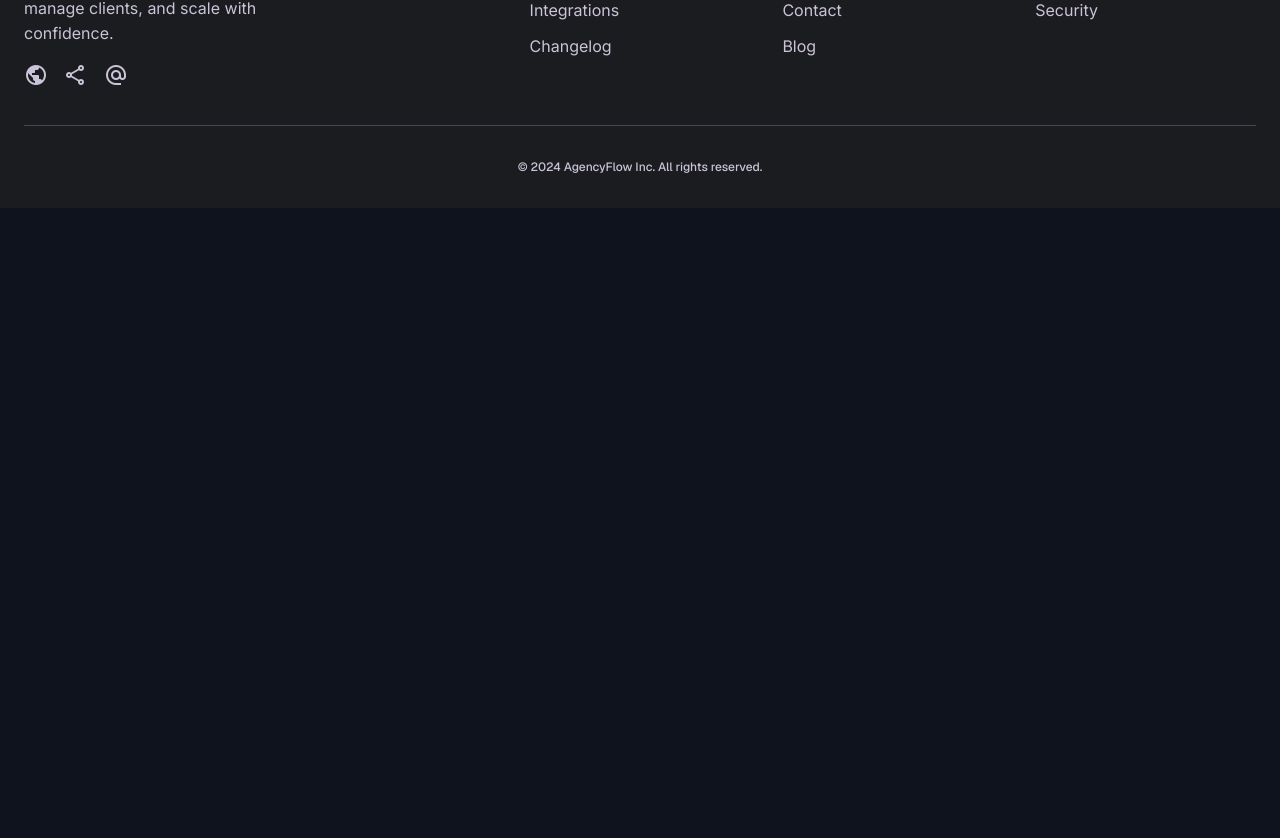
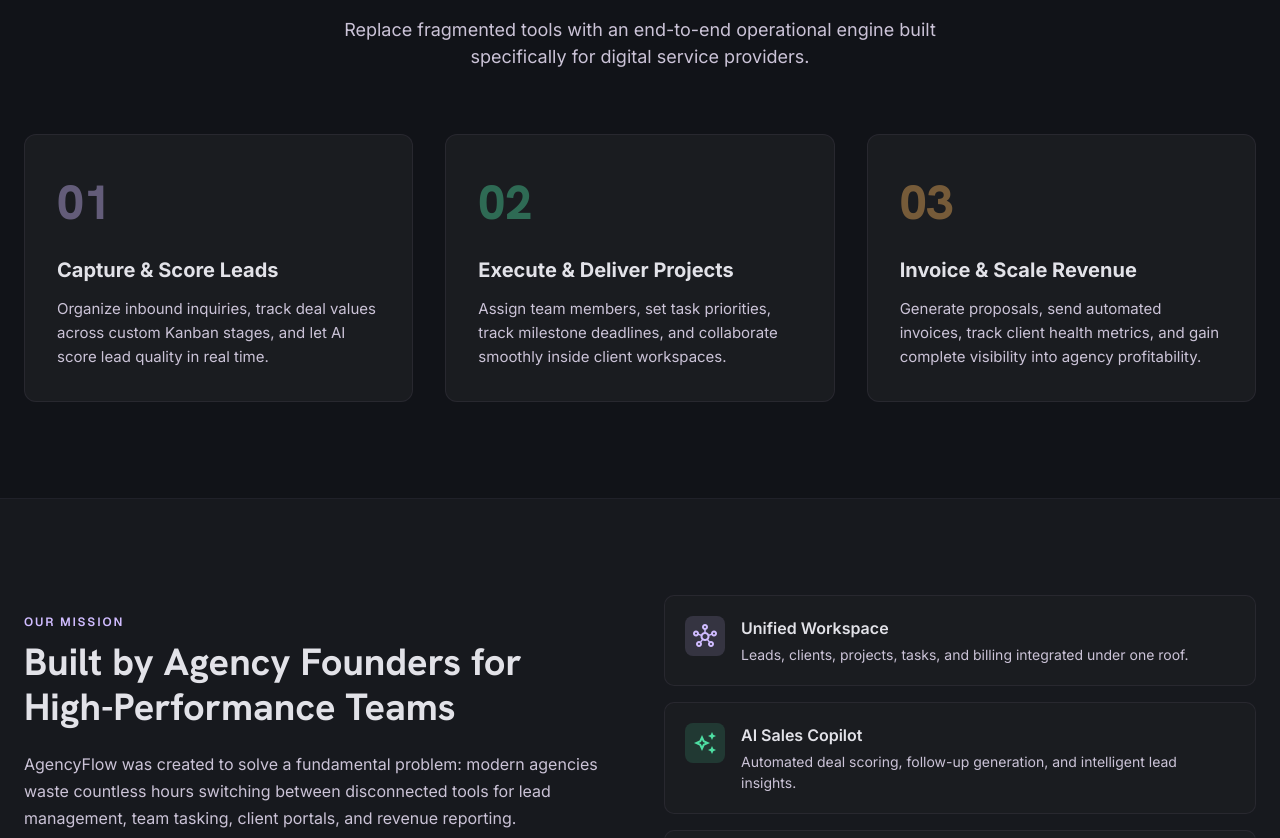
Before and after one commit to azwar7/agencyflow, a Next.js app in the folder agencyflow/: page / in a window 1280 px wide. Shown: the part 1910-2748 px from the top of the page. Before the commit the page ends 2118 px from the top, so only its background shows below. Built offline with nearby package versions, Linux system fonts and the light colour scheme.

Commit message:
Remove Pricing navigation, add working Features, How It Works, and About smooth scroll anchors with offset, and preserve 3-column centered navbar

```diff
--- a/agencyflow/src/app/globals.css
+++ b/agencyflow/src/app/globals.css
@@ -41,6 +41,10 @@
   --radius-lg: 1rem;
   --radius-xl: 1.5rem;
   --radius-full: 9999px;
+}
+
+html {
+  scroll-behavior: smooth;
 }
 
 * {
--- a/agencyflow/src/app/page.tsx
+++ b/agencyflow/src/app/page.tsx
@@ -88,9 +88,6 @@
               </a>
               <a href="#how-it-works" style={{ color: '#cbc3d7', textDecoration: 'none', fontSize: '14px', fontWeight: 500, fontFamily: "'Geist', sans-serif", transition: 'color 0.2s' }}>
                 How It Works
-              </a>
-              <a href="#pricing" style={{ color: '#cbc3d7', textDecoration: 'none', fontSize: '14px', fontWeight: 500, fontFamily: "'Geist', sans-serif", transition: 'color 0.2s' }}>
-                Pricing
               </a>
               <a href="#about" style={{ color: '#cbc3d7', textDecoration: 'none', fontSize: '14px', fontWeight: 500, fontFamily: "'Geist', sans-serif", transition: 'color 0.2s' }}>
                 About
@@ -226,9 +223,6 @@
             </a>
             <a href="#how-it-works" onClick={() => setMobileMenuOpen(false)} style={{ color: '#e2e2e8', textDecoration: 'none', fontSize: '15px', fontWeight: 500 }}>
               How It Works
-            </a>
-            <a href="#pricing" onClick={() => setMobileMenuOpen(false)} style={{ color: '#e2e2e8', textDecoration: 'none', fontSize: '15px', fontWeight: 500 }}>
-              Pricing
             </a>
             <a href="#about" onClick={() => setMobileMenuOpen(false)} style={{ color: '#e2e2e8', textDecoration: 'none', fontSize: '15px', fontWeight: 500 }}>
               About
@@ -536,10 +530,11 @@
           </div>
         </section>
 
-        {/* 3. Marquee Ticker Section */}
+        {/* 3. Features Section */}
         <section
           id="features"
           style={{
+            scrollMarginTop: '100px',
             borderTop: '1px solid rgba(73, 68, 84, 0.2)',
             borderBottom: '1px solid rgba(73, 68, 84, 0.2)',
             background: '#1a1c20',
@@ -642,6 +637,158 @@
             <div style={{ position: 'absolute', top: 0, bottom: 0, right: 0, width: '128px', background: 'linear-gradient(to left, #1a1c20, transparent)', pointerEvents: 'none', zIndex: 10 }} />
           </div>
         </section>
+
+        {/* 4. How It Works Section */}
+        <section
+          id="how-it-works"
+          style={{
+            scrollMarginTop: '100px',
+            padding: '96px 24px',
+            maxWidth: '1280px',
+            margin: '0 auto',
+            width: '100%',
+            boxSizing: 'border-box',
+          }}
+        >
+          <div style={{ textAlign: 'center', marginBottom: '64px' }}>
+            <span style={{ fontSize: '12px', fontFamily: "'Geist', sans-serif", fontWeight: 600, color: '#4edea3', textTransform: 'uppercase', letterSpacing: '0.15em' }}>
+              SIMPLE 3-STEP WORKFLOW
+            </span>
+            <h2 style={{ fontFamily: "'Hanken Grotesk', sans-serif", fontSize: '40px', fontWeight: 700, color: '#e2e2e8', marginTop: '8px' }}>
+              How AgencyFlow Transforms Your Agency
+            </h2>
+            <p style={{ color: '#cbc3d7', fontSize: '18px', maxWidth: '600px', margin: '16px auto 0 auto' }}>
+              Replace fragmented tools with an end-to-end operational engine built specifically for digital service providers.
+            </p>
+          </div>
+
+          <div style={{ display: 'grid', gridTemplateColumns: 'repeat(auto-fit, minmax(300px, 1fr))', gap: '32px' }}>
+            {/* Step 1 */}
+            <div
+              style={{
+                background: '#1a1c20',
+                border: '1px solid rgba(73, 68, 84, 0.3)',
+                borderRadius: '12px',
+                padding: '32px',
+                position: 'relative',
+              }}
+            >
+              <div style={{ fontSize: '48px', fontFamily: "'Hanken Grotesk', sans-serif", fontWeight: 800, color: '#d0bcff', opacity: 0.4, marginBottom: '16px' }}>
+                01
+              </div>
+              <h3 style={{ fontSize: '20px', fontWeight: 700, color: '#e2e2e8', marginBottom: '12px' }}>
+                Capture & Score Leads
+              </h3>
+              <p style={{ color: '#cbc3d7', fontSize: '15px', lineHeight: '1.6' }}>
+                Organize inbound inquiries, track deal values across custom Kanban stages, and let AI score lead quality in real time.
+              </p>
+            </div>
+
+            {/* Step 2 */}
+            <div
+              style={{
+                background: '#1a1c20',
+                border: '1px solid rgba(73, 68, 84, 0.3)',
+                borderRadius: '12px',
+                padding: '32px',
+                position: 'relative',
+              }}
+            >
+              <div style={{ fontSize: '48px', fontFamily: "'Hanken Grotesk', sans-serif", fontWeight: 800, color: '#4edea3', opacity: 0.4, marginBottom: '16px' }}>
+                02
+              </div>
+              <h3 style={{ fontSize: '20px', fontWeight: 700, color: '#e2e2e8', marginBottom: '12px' }}>
+                Execute & Deliver Projects
+              </h3>
+              <p style={{ color: '#cbc3d7', fontSize: '15px', lineHeight: '1.6' }}>
+                Assign team members, set task priorities, track milestone deadlines, and collaborate smoothly inside client workspaces.
+              </p>
+            </div>
+
+            {/* Step 3 */}
+            <div
+              style={{
+                background: '#1a1c20',
+                border: '1px solid rgba(73, 68, 84, 0.3)',
+                borderRadius: '12px',
+                padding: '32px',
+                position: 'relative',
+              }}
+            >
+              <div style={{ fontSize: '48px', fontFamily: "'Hanken Grotesk', sans-serif", fontWeight: 800, color: '#ffb95f', opacity: 0.4, marginBottom: '16px' }}>
+                03
+              </div>
+              <h3 style={{ fontSize: '20px', fontWeight: 700, color: '#e2e2e8', marginBottom: '12px' }}>
+                Invoice & Scale Revenue
+              </h3>
+              <p style={{ color: '#cbc3d7', fontSize: '15px', lineHeight: '1.6' }}>
+                Generate proposals, send automated invoices, track client health metrics, and gain complete visibility into agency profitability.
+              </p>
+            </div>
+          </div>
+        </section>
+
+        {/* 5. About Section */}
+        <section
+          id="about"
+          style={{
+            scrollMarginTop: '100px',
+            borderTop: '1px solid rgba(73, 68, 84, 0.2)',
+            background: '#17191e',
+            padding: '96px 24px',
+          }}
+        >
+          <div style={{ maxWidth: '1280px', margin: '0 auto', width: '100%', boxSizing: 'border-box' }}>
+            <div style={{ display: 'grid', gridTemplateColumns: 'repeat(auto-fit, minmax(320px, 1fr))', gap: '48px', alignItems: 'center' }}>
+              <div>
+                <span style={{ fontSize: '12px', fontFamily: "'Geist', sans-serif", fontWeight: 600, color: '#d0bcff', textTransform: 'uppercase', letterSpacing: '0.15em' }}>
+                  OUR MISSION
+                </span>
+                <h2 style={{ fontFamily: "'Hanken Grotesk', sans-serif", fontSize: '38px', fontWeight: 700, color: '#e2e2e8', marginTop: '8px', lineHeight: '1.2' }}>
+                  Built by Agency Founders for High-Performance Teams
+                </h2>
+                <p style={{ color: '#cbc3d7', fontSize: '16px', lineHeight: '1.7', marginTop: '20px' }}>
+                  AgencyFlow was created to solve a fundamental problem: modern agencies waste countless hours switching between disconnected tools for lead management, team tasking, client portals, and revenue reporting.
+                </p>
+                <p style={{ color: '#cbc3d7', fontSize: '16px', lineHeight: '1.7', marginTop: '16px' }}>
+                  We built a single unified platform that combines high-touch sales pipelines with operational rigor, helping agency leaders focus on growth and client satisfaction.
+                </p>
+              </div>
+
+              <div style={{ display: 'grid', gap: '16px' }}>
+                <div style={{ background: '#1a1c20', border: '1px solid rgba(73, 68, 84, 0.3)', borderRadius: '10px', padding: '20px', display: 'flex', gap: '16px', alignItems: 'flex-start' }}>
+                  <div style={{ width: '40px', height: '40px', borderRadius: '8px', background: 'rgba(208, 188, 255, 0.15)', display: 'flex', alignItems: 'center', justifyContent: 'center', color: '#d0bcff', flexShrink: 0 }}>
+                    <span className="material-symbols-outlined">hub</span>
+                  </div>
+                  <div>
+                    <h4 style={{ color: '#e2e2e8', fontSize: '16px', fontWeight: 600 }}>Unified Workspace</h4>
+                    <p style={{ color: '#cbc3d7', fontSize: '14px', marginTop: '4px', lineHeight: '1.5' }}>Leads, clients, projects, tasks, and billing integrated under one roof.</p>
+                  </div>
+                </div>
+
+                <div style={{ background: '#1a1c20', border: '1px solid rgba(73, 68, 84, 0.3)', borderRadius: '10px', padding: '20px', display: 'flex', gap: '16px', alignItems: 'flex-start' }}>
+                  <div style={{ width: '40px', height: '40px', borderRadius: '8px', background: 'rgba(78, 222, 163, 0.15)', display: 'flex', alignItems: 'center', justifyContent: 'center', color: '#4edea3', flexShrink: 0 }}>
+                    <span className="material-symbols-outlined">auto_awesome</span>
+                  </div>
+                  <div>
+                    <h4 style={{ color: '#e2e2e8', fontSize: '16px', fontWeight: 600 }}>AI Sales Copilot</h4>
+                    <p style={{ color: '#cbc3d7', fontSize: '14px', marginTop: '4px', lineHeight: '1.5' }}>Automated deal scoring, follow-up generation, and intelligent lead insights.</p>
+                  </div>
+                </div>
+
+                <div style={{ background: '#1a1c20', border: '1px solid rgba(73, 68, 84, 0.3)', borderRadius: '10px', padding: '20px', display: 'flex', gap: '16px', alignItems: 'flex-start' }}>
+                  <div style={{ width: '40px', height: '40px', borderRadius: '8px', background: 'rgba(255, 185, 95, 0.15)', display: 'flex', alignItems: 'center', justifyContent: 'center', color: '#ffb95f', flexShrink: 0 }}>
+                    <span className="material-symbols-outlined">security</span>
+                  </div>
+                  <div>
+                    <h4 style={{ color: '#e2e2e8', fontSize: '16px', fontWeight: 600 }}>Enterprise Security</h4>
+                    <p style={{ color: '#cbc3d7', fontSize: '14px', marginTop: '4px', lineHeight: '1.5' }}>Role-based permissions, data encryption, and multi-tenant security defaults.</p>
+                  </div>
+                </div>
+              </div>
+            </div>
+          </div>
+        </section>
       </main>
 
       {/* 4. Footer */}
@@ -693,9 +840,8 @@
               </h4>
               <nav style={{ display: 'flex', flexDirection: 'column', gap: '12px' }}>
                 <a href="#features" style={{ color: '#cbc3d7', textDecoration: 'none', fontSize: '16px' }}>Features</a>
-                <a href="#pricing" style={{ color: '#cbc3d7', textDecoration: 'none', fontSize: '16px' }}>Pricing</a>
-                <a href="#" style={{ color: '#cbc3d7', textDecoration: 'none', fontSize: '16px' }}>Integrations</a>
-                <a href="#" style={{ color: '#cbc3d7', textDecoration: 'none', fontSize: '16px' }}>Changelog</a>
+                <a href="#how-it-works" style={{ color: '#cbc3d7', textDecoration: 'none', fontSize: '16px' }}>How It Works</a>
+                <a href="#about" style={{ color: '#cbc3d7', textDecoration: 'none', fontSize: '16px' }}>About</a>
               </nav>
             </div>
 
```
